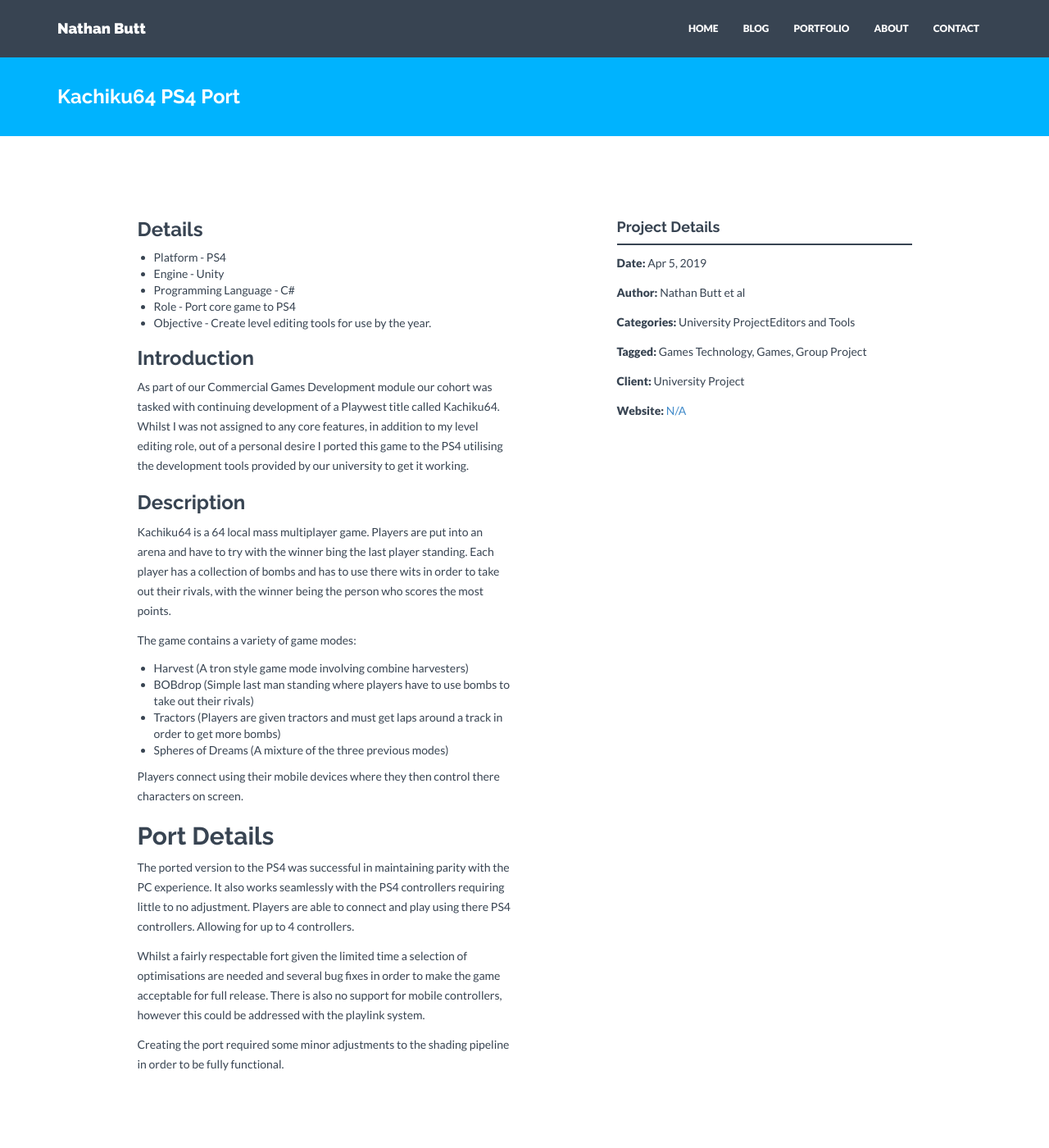
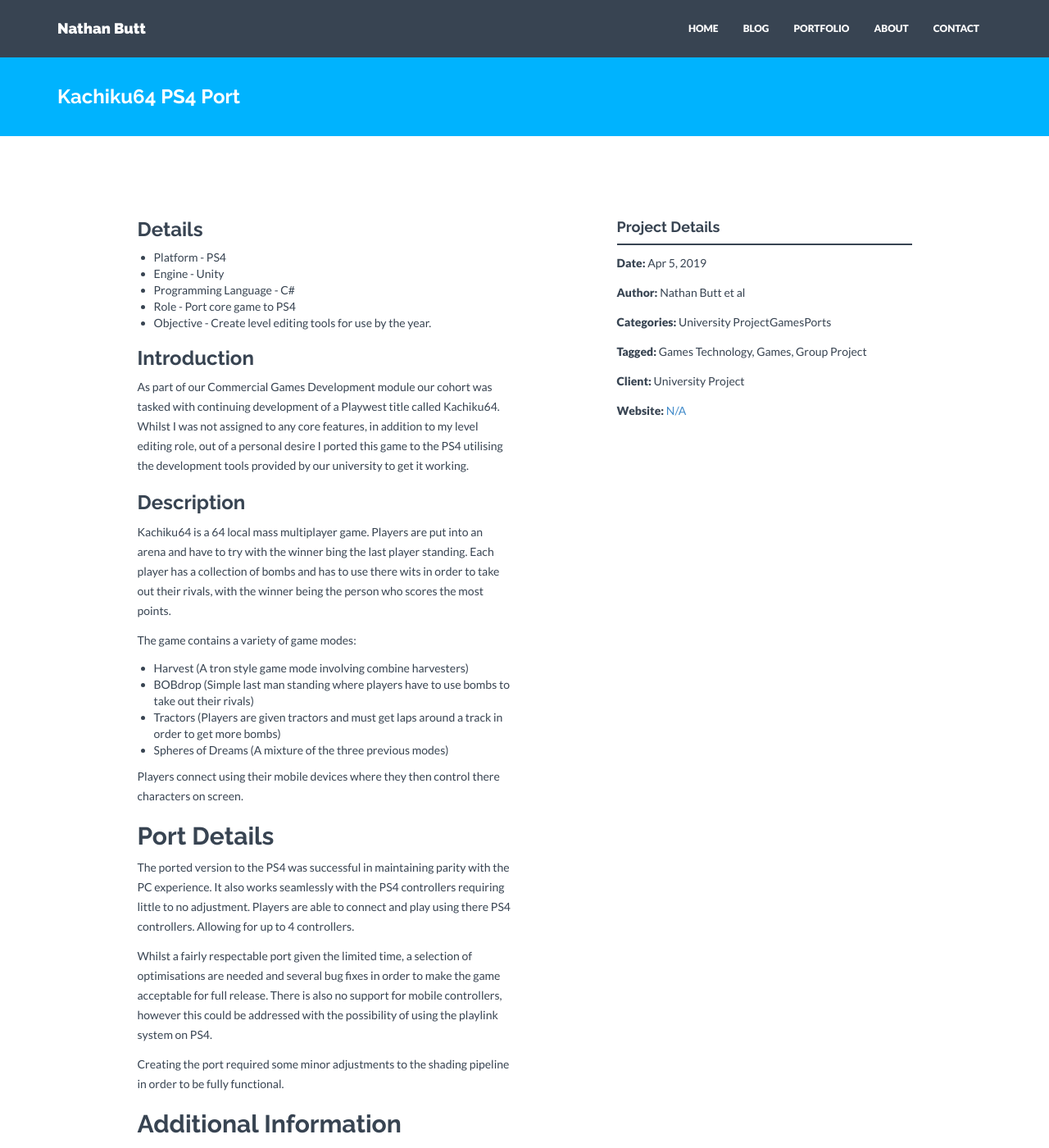
Before and after one commit to n86-64/n86-64.github.io, a Jekyll site: the page built from _projects/2019-04-05-Kachiku64.markdown, in a window 1280 px wide and 1400 px high. Shown: the whole window at 82% size. Built offline with Jekyll 4.4.1, drawn with Linux system fonts in a browser that asks for light colours; nearby versions of some CDN libraries; some of the changed text lies outside the part shown.

Commit message:
Improved article

```diff
--- a/_projects/2019-04-05-Kachiku64.markdown
+++ b/_projects/2019-04-05-Kachiku64.markdown
@@ -5,7 +5,8 @@
 author: Nathan Butt et al
 categories:
 - University Project
-- Editors and Tools
+- Games
+- Ports
 img: k64thumb.png
 thumb: k64thumb.png
 carousel:
@@ -43,6 +44,9 @@
 ## Port Details
 The ported version to the PS4 was successful in maintaining parity with the PC experience. It also works seamlessly with the PS4 controllers requiring little to no adjustment. Players are able to connect and play using there PS4 controllers. Allowing for up to 4 controllers.
 
-Whilst a fairly respectable fort given the limited time a selection of optimisations are needed and several bug fixes in order to make the game acceptable for full release. There is also no support for mobile controllers, however this could be addressed with the playlink system.
+Whilst a fairly respectable port given the limited time, a selection of optimisations are needed and several bug fixes in order to make the game acceptable for full release. There is also no support for mobile controllers, however this could be addressed with the possibility of using the playlink system on PS4.
 
 Creating the port required some minor adjustments to the shading pipeline in order to be fully functional.
+
+## Additional Information
+Information about this port can be found from PlayWest.
```
